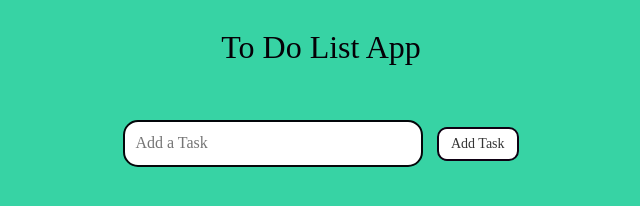
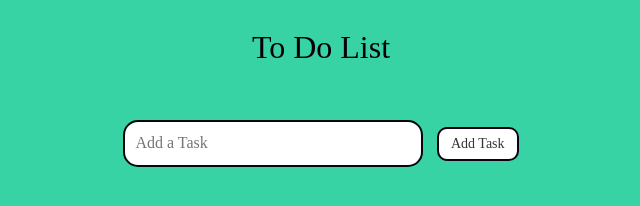
Before and after one commit to mapajumerasui-crypto/ToDo-PWA, a plain HTML site: page index.html in a window 1280 px wide. Shown: the whole page, without its empty margins (319-959 px from the left). Drawn offline with nearby package versions, Linux system fonts and the light colour scheme.

Commit message:
Update index.html

```diff
--- a/index.html
+++ b/index.html
@@ -59,7 +59,7 @@
   </head>
   <body>
     <center>
-      <h1 class="text-center"> To Do List App</h1>
+      <h1 class="text-center"> To Do List </h1>
       <br>
       <input type="text" id="InputTask" placeholder="Add a Task">
       <button onclick="addTask()">Add Task</button>
```
